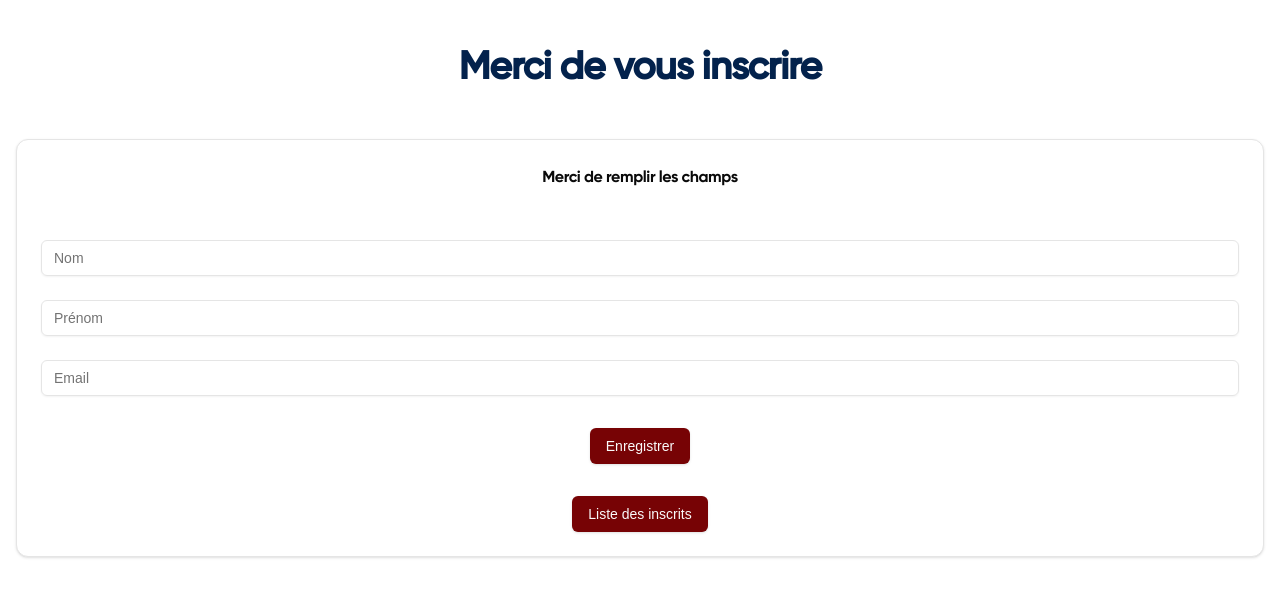
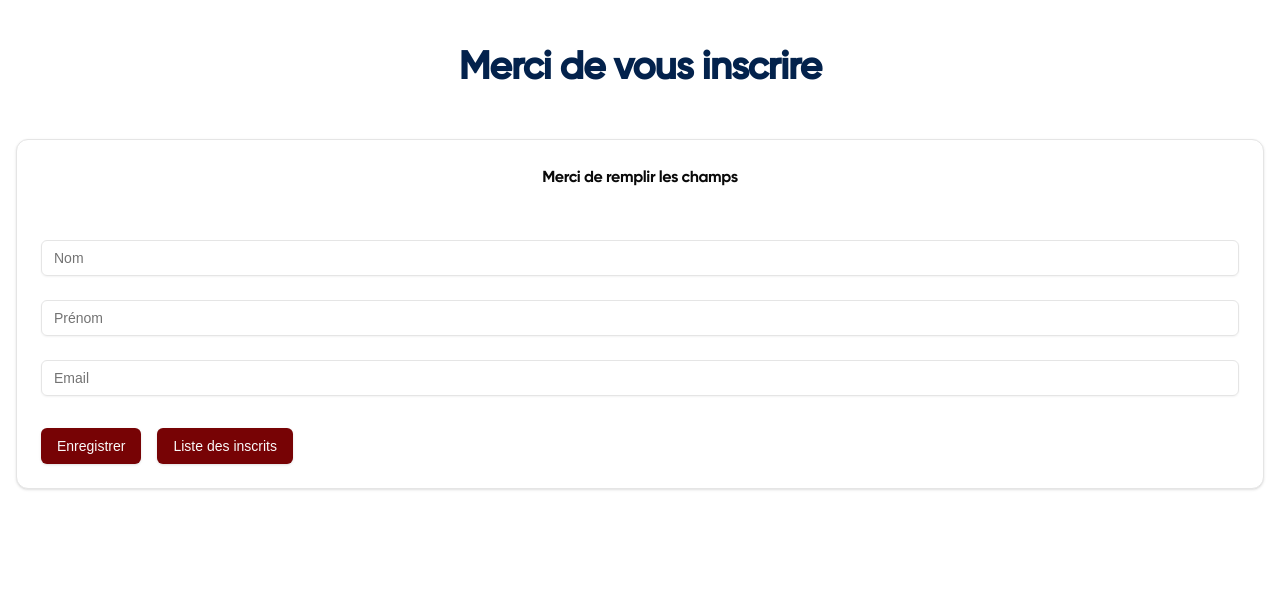
Before and after one commit to CMia03/Kanoa, a Next.js app: page /inscription in a window 1280 px wide. Shown: the top 596 px of the page. Built offline with nearby package versions, Linux system fonts and the light colour scheme.

Commit message:
connexion db

```diff
--- a/src/components/ui/input.tsx
+++ b/src/components/ui/input.tsx
@@ -2,6 +2,7 @@ import * as React from "react"
 
 import { cn } from "@/lib/utils"
 
+// eslint-disable-next-line @typescript-eslint/no-empty-object-type
 export interface InputProps
   extends React.InputHTMLAttributes<HTMLInputElement> {}
 
--- a/src/pages/inscription.tsx
+++ b/src/pages/inscription.tsx
@@ -14,27 +14,21 @@ const InscriptionPages = () => {
       console.log("Nom:", nom);
       console.log("Prénom:", prenom);
       console.log("Email:", email);
-
-      setNom("");
-      setPrenom("");
-      setEmail("");
-
       const response = await axios.get("/api/user");
       console.log(response.data);
     //   alert(`Les inscrits sont ${JSON.stringify(response.data)}`);
     };
 
   const handleRegister = async () => {
-    console.log("Nom:", nom);
-    console.log("Prénom:", prenom);
-    console.log("Email:", email);
-
     try {
       const response = await axios.post("/api/register", {
         nom,
         prenom,
         email,
       });
+      setNom("");
+      setPrenom("");
+      setEmail("");
       console.log(response.data);
     } catch (error) {
       console.log(error);
@@ -86,7 +80,7 @@ const InscriptionPages = () => {
               required
             />
 
-            <div className="flex flex-col items-center justify-center">
+            <div className="flex flex-row gap-4 justify-start">
               <Button
                 className="mt-8 justify-center items-center"
                 onClick={handleRegister}
```
Also changed, not shown: 1 other file (tests, documents, lock files or other folders).
